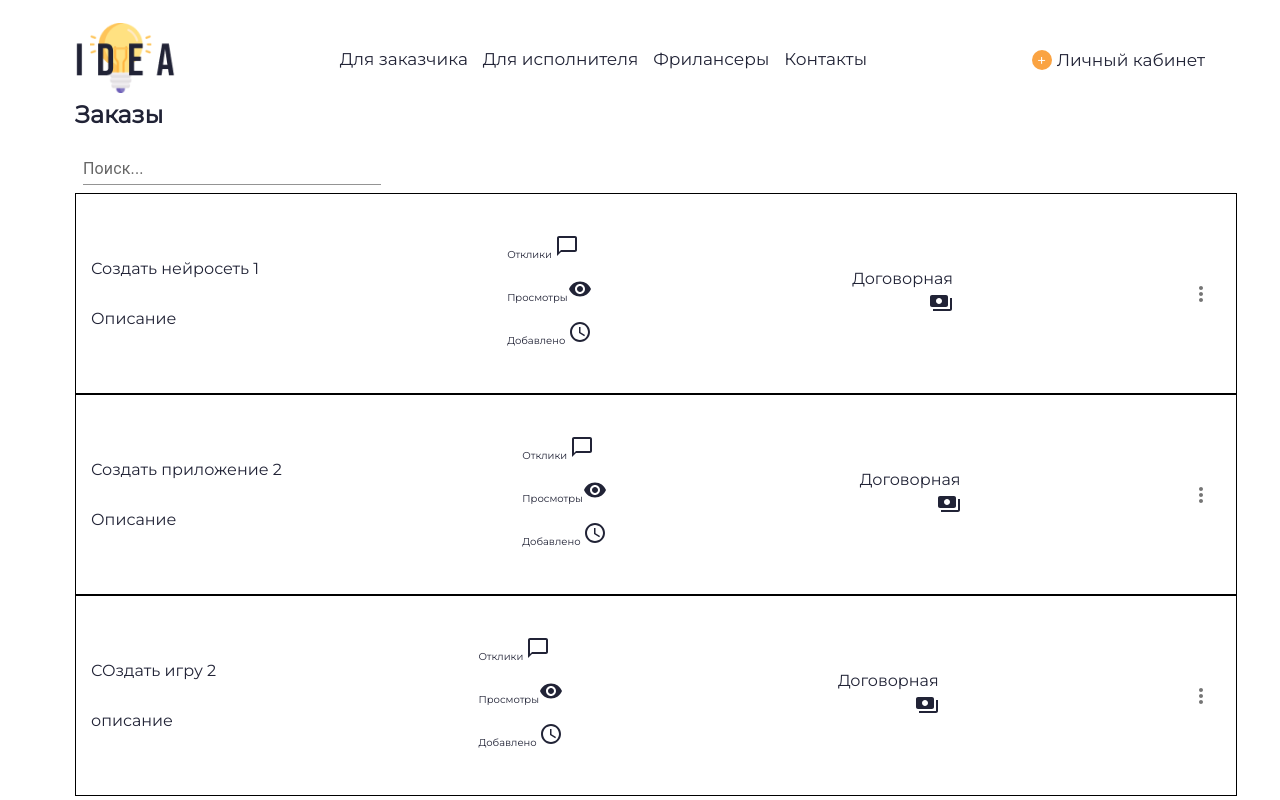
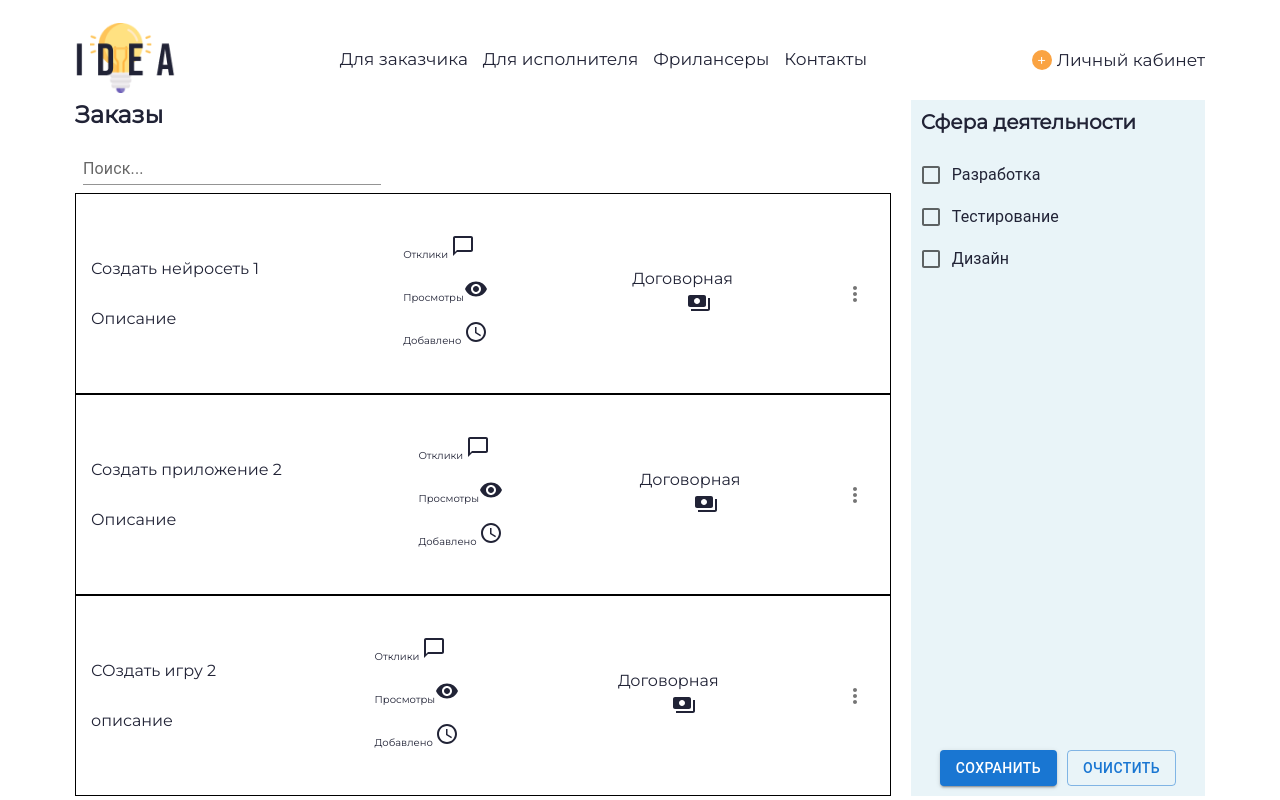
Before and after one commit to Don-Mihai/react-project-02, a React (Create React App) app: page /orders in a window 1280 px wide. Built offline with nearby package versions, Linux system fonts and the light colour scheme; data requests are answered from the project's data file; a web font is replaced by a local one.

Commit message:
[feat] filter []

```diff
--- /dev/null
+++ b/src/components/Filters/Filters.scss
@@ -0,0 +1,25 @@
+.filters {
+    display: flex;
+    flex-direction: column;
+    width: 400px;
+    min-height: 500px;
+    background-color: #e9f4f8;
+    padding: 10px;
+
+    &__title {
+        font-size: 20px;
+        margin-bottom: 20px;
+    }
+
+    &__chekboxes {
+        display: flex;
+        flex-direction: column;
+        flex-grow: 1;
+    }
+
+    &__footer {
+        display: flex;
+        justify-content: center;
+        gap: 10px;
+    }
+}
--- /dev/null
+++ b/src/components/Filters/Filters.tsx
@@ -0,0 +1,61 @@
+import Button from '@mui/material/Button';
+import TextField from '@mui/material/TextField';
+import { useState } from 'react';
+import { useDispatch } from 'react-redux';
+import { Link } from 'react-router-dom';
+import { AppDispatch } from '../../redux/store';
+import { TCreateUser } from '../../redux/user/types';
+import { registration } from '../../redux/user/user';
+import './Filters.scss';
+import Checkbox from '@mui/material/Checkbox';
+import FormControlLabel from '@mui/material/FormControlLabel';
+
+interface FormValues {
+    dev: boolean;
+    test: boolean;
+    design: boolean;
+}
+
+const Filters = () => {
+    const [formValues, setFormValues] = useState<FormValues>({ dev: false, test: false, design: false });
+
+    // const dispatch = useDispatch<AppDispatch>()
+
+    const handleChange = (event: React.ChangeEvent<HTMLInputElement>) => {
+        setFormValues({ ...formValues, [event.target.name]: event.target.checked });
+    };
+
+    const resetCheboxes = () => {};
+
+    const handleSubmit = () => {
+        // const payload: TCreateUser = {
+        //     login: formValues.login,
+        //     password: formValues.password
+        // }
+
+        // dispatch(registration(payload))
+
+        console.log(formValues);
+    };
+
+    return (
+        <div className="filters">
+            <h2 className="filters__title">Сфера деятельности</h2>
+
+            <div className="filters__chekboxes">
+                <FormControlLabel control={<Checkbox name="dev" onChange={handleChange} />} label="Разработка" />
+                <FormControlLabel control={<Checkbox name="test" onChange={handleChange} />} label="Тестирование" />
+                <FormControlLabel control={<Checkbox name="design" onChange={handleChange} />} label="Дизайн" />
+            </div>
+
+            <div className="filters__footer">
+                <Button variant="contained" onClick={handleSubmit}>
+                    Сохранить
+                </Button>
+                <Button variant="outlined">Очистить</Button>
+            </div>
+        </div>
+    );
+};
+
+export default Filters;
--- a/src/components/Orders/Orders.tsx
+++ b/src/components/Orders/Orders.tsx
@@ -11,7 +11,11 @@ import TextField from '@mui/material/TextField';
 import Skeleton from './Skeleton';
 import CircularProgress from '@mui/material/CircularProgress';
 
-function Orders() {
+interface Props {
+    className?: string;
+}
+
+function Orders({ className }: Props) {
     const [search, setSearch] = useState<string>('');
     const [orders, setOrders] = useState<IOrder[]>([]);
 
@@ -68,7 +72,7 @@ function Orders() {
     const arr = [1, 2, 3, 4, 5, 6, 7];
 
     return (
-        <div className={'orders'}>
+        <div className={`orders ${className}`}>
             <h2>Заказы</h2>
             {/* todo: подключить из materialUi searchField [1] */}
             <Box
--- a/src/index.scss
+++ b/src/index.scss
@@ -3,7 +3,7 @@ body {
     margin: 0;
     margin: 0 auto;
     padding: 20px 75px 0 75px;
-  font-family: "Montserrat", sans-serif;
+    font-family: 'Montserrat', sans-serif;
     background-color: #fff;
     color: #212336;
 }
@@ -23,5 +23,5 @@ a {
 }
 
 * {
-  box-sizing: -box;
+    box-sizing: border-box;
 }
--- a/src/index.tsx
+++ b/src/index.tsx
@@ -3,7 +3,7 @@ import ReactDOM from 'react-dom/client';
 import './index.scss';
 import { createBrowserRouter, RouterProvider } from 'react-router-dom';
 import Home from './pages/Home/Home';
-import Order from './pages/Order';
+import Order from './pages/Orders/Order';
 import CreateOrder from './pages/CreateOrder';
 import Registration from './pages/Registration/Registration';
 import Authorization from './pages/Authorization/Authorization';
--- a/src/pages/Order.tsx
+++ /dev/null
@@ -1,14 +0,0 @@
-import Header from '../components/Header/Header';
-import Orders from '../components/Orders/Orders';
-
-const Order = () => {
-
-    return(
-        <div>
-            <Header></Header>
-            <Orders></Orders>
-        </div>
-    )
-}
-
-export default Order;
--- /dev/null
+++ b/src/pages/Orders/Order.scss
@@ -0,0 +1,11 @@
+.page-module {
+    &__body {
+        display: flex;
+        gap: 20px;
+        // width: 100%;
+    }
+
+    &__orders {
+        width: 100%;
+    }
+}
--- /dev/null
+++ b/src/pages/Orders/Order.tsx
@@ -0,0 +1,18 @@
+import Filters from '../../components/Filters/Filters';
+import Header from '../../components/Header/Header';
+import Orders from '../../components/Orders/Orders';
+import './Order.scss';
+
+const Order = () => {
+    return (
+        <div className="page-module">
+            <Header></Header>
+            <div className="page-module__body">
+                <Orders className="page-module__orders"></Orders>
+                <Filters></Filters>
+            </div>
+        </div>
+    );
+};
+
+export default Order;
```
Lines whose indentation alone changed are shown as unchanged.
